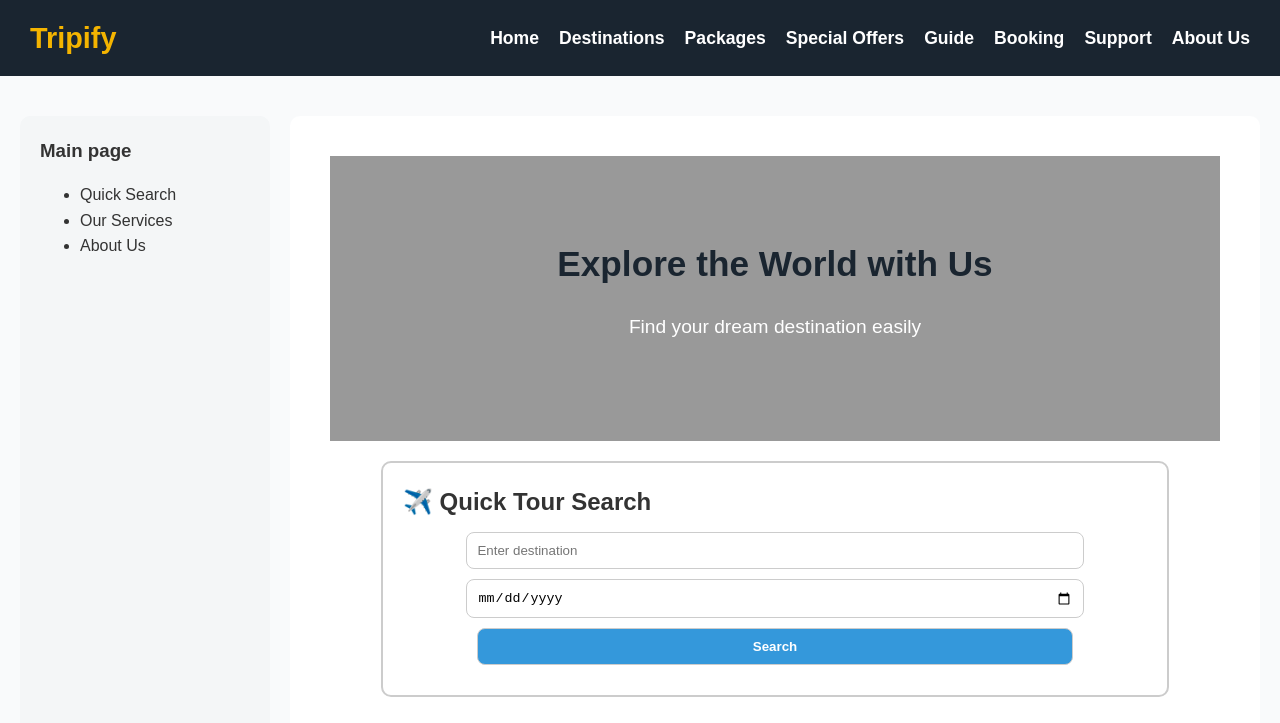
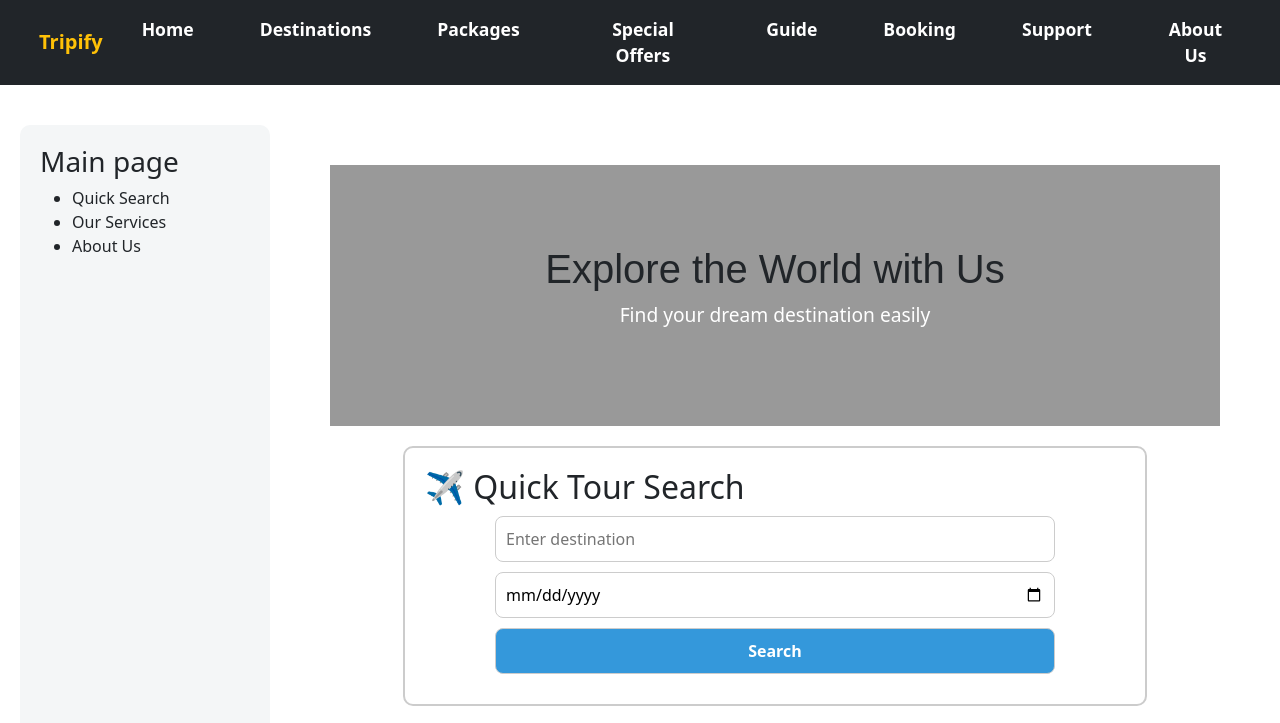
Before and after one commit to zhannur17/assignment4_web-, a plain HTML site: page index.html in a window 1280 px wide. Shown: the top 723 px of the page. Drawn offline with nearby package versions, Linux system fonts and the light colour scheme.

Commit message:
Update index.html

```diff
--- a/index.html
+++ b/index.html
@@ -4,22 +4,31 @@
     <meta charset="UTF-8">
     <title>Tripify</title>
     <link rel="stylesheet" href="style.css">
+    <link href="https://cdn.jsdelivr.net/npm/bootstrap@5.3.2/dist/css/bootstrap.min.css" rel="stylesheet">
+
 </head>
 <body>
 
-   <header class="navbar">
-    <div class="logo">Tripify</div>
-    <ul class="nav-links">
-        <li><a href="index.html">Home</a></li>
-        <li><a href="destination.html">Destinations</a></li>
-        <li><a href="packages.html">Packages</a></li>
-        <li><a href="offers.html">Special Offers</a></li>
-        <li><a href="guide.html">Guide</a></li>
-        <li><a href="booking.html">Booking</a></li>
-        <li><a href="support.html">Support</a></li>
-        <li><a href="aboutus.html">About Us</a></li>
+   <nav class="navbar navbar-expand-lg navbar-dark bg-dark px-4">
+  <a class="navbar-brand text-warning fw-bold" href="#">Tripify</a>
+  <button class="navbar-toggler" type="button" data-bs-toggle="collapse" data-bs-target="#mainNavbar">
+    <span class="navbar-toggler-icon"></span>
+  </button>
+
+  <div class="collapse navbar-collapse justify-content-end" id="mainNavbar">
+    <ul class="navbar-nav">
+      <li class="nav-item"><a class="nav-link" href="index.html">Home</a></li>
+      <li class="nav-item"><a class="nav-link" href="destination.html">Destinations</a></li>
+      <li class="nav-item"><a class="nav-link" href="packages.html">Packages</a></li>
+      <li class="nav-item"><a class="nav-link" href="offers.html">Special Offers</a></li>
+      <li class="nav-item"><a class="nav-link" href="guide.html">Guide</a></li>
+      <li class="nav-item"><a class="nav-link" href="booking.html">Booking</a></li>
+      <li class="nav-item"><a class="nav-link" href="support.html">Support</a></li>
+      <li class="nav-item"><a class="nav-link" href="aboutus.html">About Us</a></li>
     </ul>
-</header>
+  </div>
+</nav>
+
 
 <div class="grid-layout">
     <aside class="sidebar">
@@ -74,20 +83,26 @@
         <p>We are a passionate travel agency helping people discover the beauty of the world. From beaches to mountains, we make your journey unforgettable.</p>
     </section>
 
-    <section class="content-box">
-        <h2>Our Services</h2>
-        <div class="card-container">
-            <div class="card">
+    <section class="container my-5">
+  <h2 class="text-center mb-4">Our Services</h2>
+  <div class="row text-center">
+    <div class="col-lg-4 col-md-6 mb-4">
+      <div class="card h-100 p-3">
         <h3>🌍 Tour Packages</h3>
         <p>Choose from a variety of destinations and budget-friendly options.</p>
       </div>
-            <div class="card">
+    </div>
+    <div class="col-lg-4 col-md-6 mb-4">
+      <div class="card h-100 p-3">
         <h3>📖 Booking</h3>
         <p>Smart, simple, and secure reservations for your journey.</p>
       </div>
-            <div class="card">
+    </div>
+    <div class="col-lg-4 col-md-12 mb-4">
+      <div class="card h-100 p-3">
         <h3>🔥 Special Offers</h3>
         <p>Catch the hottest deals, discounts, and last-minute tours just for you.</p>
+      </div>
     </div>
   </div>
 </section>
@@ -107,5 +122,7 @@
 
 </div>
 
+<script src="https://cdn.jsdelivr.net/npm/bootstrap@5.3.2/dist/js/bootstrap.bundle.min.js"></script>
+
 </body>
 </html>
```
Lines whose indentation alone changed are shown as unchanged.
